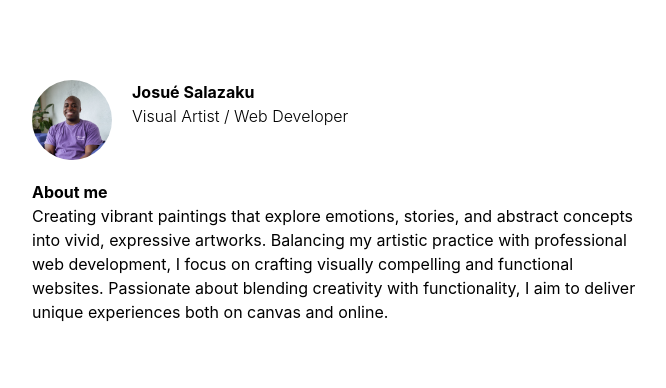
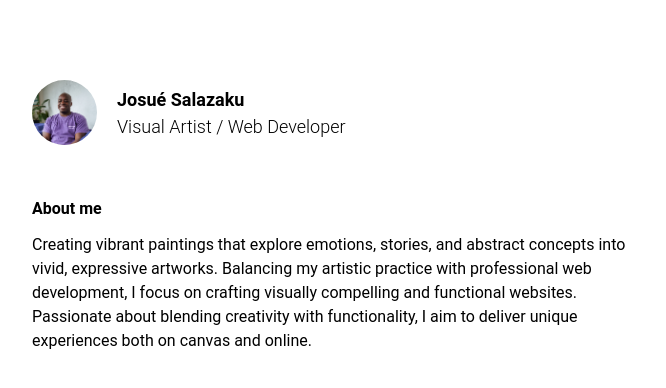
Before and after one commit to JosueSalazaku/portfolio-page, a React (Vite) app: page /#/ in a window 1280 px wide. Shown: the top 388 px of the page, without its empty margins (304-970 px from the left). Built offline with nearby package versions, Linux system fonts and the light colour scheme.

Commit message:
Refactor Home component to update font weight and about me section

```diff
--- a/src/Pages/Home.jsx
+++ b/src/Pages/Home.jsx
@@ -1,20 +1,22 @@
 function Home() {
   return (
-    <main className="mx-auto mb-14 w-full max-w-screen-sm flex-1 px-4 pb-8">
+    <main className="mx-auto font-roboto mb-14 w-full max-w-screen-sm flex-1 px-4 pb-8">
       <section className="h-screen pt-20 flex flex-col gap-5">
-        <div className="flex gap-5">
+        <div className="flex gap-5 items-center">
           <img
-            className="rounded-full w-20 h-20"
+            className="rounded-full size-[65px]"
             src="josuesalazaku.png"
             alt="Profile Picture"
           />
-          <div className="font-sans">
+          <div className="font-semibold text-[18px]">
             <p>Josué Salazaku</p>
-            <p className="font-light">Visual Artist / Web Developer</p>
+            <p className="font-light">
+              Visual Artist / Web Developer
+            </p>
           </div>
         </div>
-        <div className="font-sans">
-          <p>About me</p>
+        <div className="pt-8 space-y-3">
+          <p className="font-semibold">About me</p>
           <p className="font-normal">
             Creating vibrant paintings that explore emotions, stories, and
             abstract concepts into vivid, expressive artworks. Balancing my
--- a/tailwind.config.js
+++ b/tailwind.config.js
@@ -7,14 +7,24 @@ export default {
   theme: {
     extend: {
       fontFamily: {
-        sans: ['"Overused Grotesk"', '-apple-system', 'BlinkMacSystemFont', '"Segoe UI"', 'Roboto', 'Oxygen', 'Ubuntu', 'Cantarell', '"Fira Sans"', '"Droid Sans"', '"Helvetica Neue"', 'sans-serif'],
+        roboto: ['"Roboto"', 'sans-serif'], // Explicitly adding Roboto here
+        sans: ['"Overused Grotesk"', '-apple-system', 'BlinkMacSystemFont', '"Segoe UI"', '"Roboto"', 'Oxygen', 'Ubuntu', 'Cantarell', '"Fira Sans"', '"Droid Sans"', '"Helvetica Neue"', 'sans-serif'],
         serif: ['Georgia', 'Times', 'serif'],
         mono: ['Menlo', 'Courier', 'monospace'],
       },
       fontWeight: {
-        sans: 'bold',
+        thin: '100',
+        light: '300',
+        regular: '400',
+        medium: '500',
+        bold: '700',
+        black: '900',
+      },
+      fontStyle: {
+        normal: 'normal',
+        italic: 'italic',
       },
     },
   },
   plugins: [],
-}
+};
```
Also changed, not shown: src/index.css (line endings or trailing spaces).
